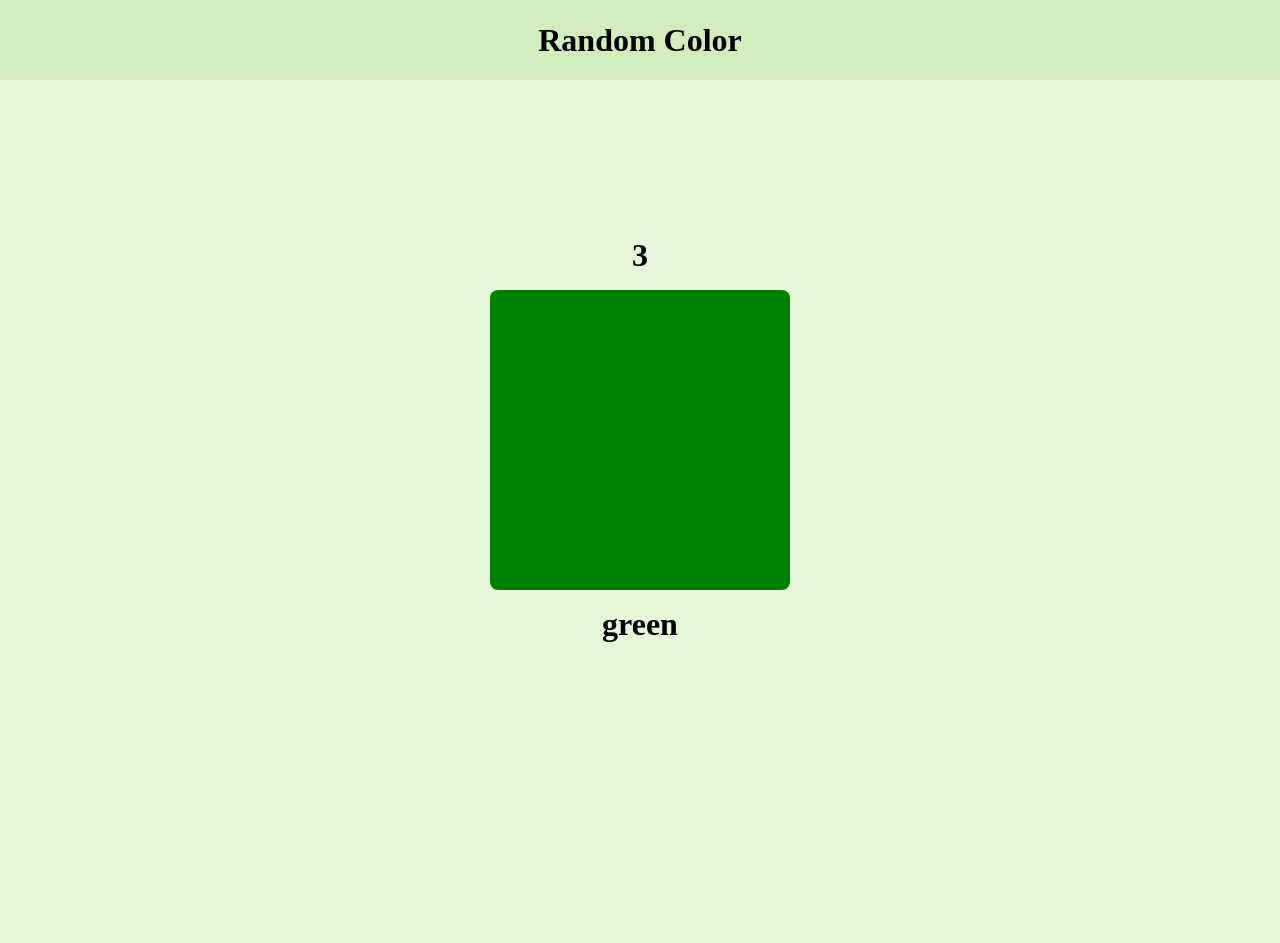
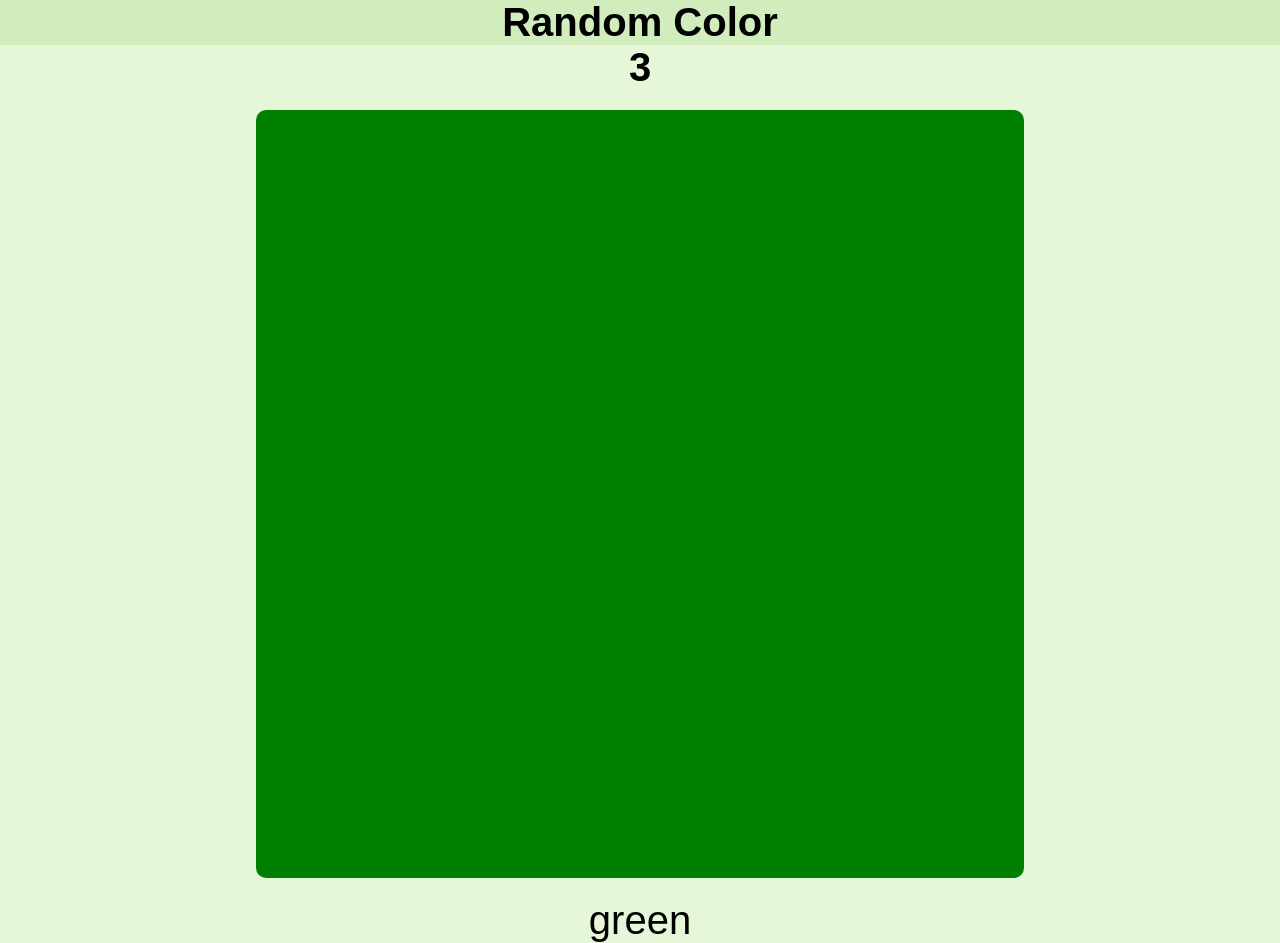
Before and after one commit to sprioleau/random-color, a plain HTML site: page index.html in a window 1280 px wide. Before the commit the page ends 800 px from the top, so only its background shows below. Drawn offline with Linux system fonts and the light colour scheme.

Commit message:
✨ Small enhancements

```diff
--- a/css/styles.css
+++ b/css/styles.css
@@ -11,6 +11,8 @@ body {
 	background-color: rgb(230, 247, 217);
 	display: flex;
 	flex-direction: column;
+	font-family: Avenir, sans-serif;
+	font-size: 20px;
 }
 
 header {
@@ -39,8 +41,13 @@ h2 {
 	align-items: center;
 	justify-content: center;
 	border-radius: 0.5em;
-	height: min(300px, 80vw);
-	aspect-ratio: 1/1;
+	height: max(200px, 60vw);
+	aspect-ratio: 1 / 1;
 	background-color: rgba(189, 225, 162, 0.5);
 	/* transition: background-color 0.5s ease-out; */
 }
+
+#label {
+	font-size: 2em;
+	font-weight: 500;
+}
--- a/index.html
+++ b/index.html
@@ -14,7 +14,7 @@
 		<main>
 			<h2 id="timer"></h2>
 			<div id="swatch" class="color"></div>
-			<h2 id="label"></h2>
+			<p id="label"></p>
 		</main>
 	</body>
 </html>
--- a/js/script.js
+++ b/js/script.js
@@ -5,16 +5,22 @@ function changeColor() {
     "red",
     "green",
     "blue",
+    "orange",
     // "yellow",
-    "orange",
     // "purple",
     // "pink"
   ];
-  var randomColor = colors[Math.floor(Math.random() * colors.length)];
+
+  const randomColor = colors[Math.floor(Math.random() * colors.length)];
+
+  // ensure that the new color is different from the previous one
+  if (randomColor === swatch.style.backgroundColor) {
+    changeColor();
+    return;
+  }
+
   swatch.style.backgroundColor = randomColor;
   label.innerText = randomColor;
-
-  // updateTimer();
 }
 
 function updateTimer() {
```
